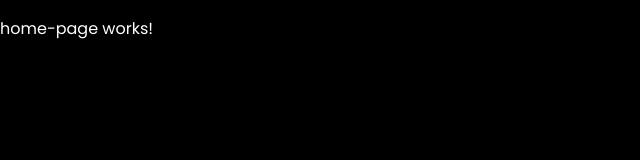
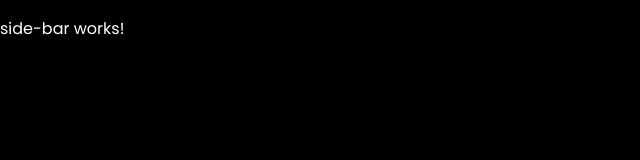
Before and after one commit to nestorlls/Musify, an Angular app: page / in a window 1280 px wide. Shown: the top 160 px of the page, without its empty margins (0-640 px from the left). Built offline with nearby package versions, Linux system fonts and the light colour scheme.

Commit message:
[ADD] <app-side-bar> added in home-page

```diff
--- a/src/app/modules/home/pages/home-page/home-page.component.html
+++ b/src/app/modules/home/pages/home-page/home-page.component.html
@@ -1 +1 @@
-<p>home-page works!</p>
+<app-side-bar></app-side-bar>
```
